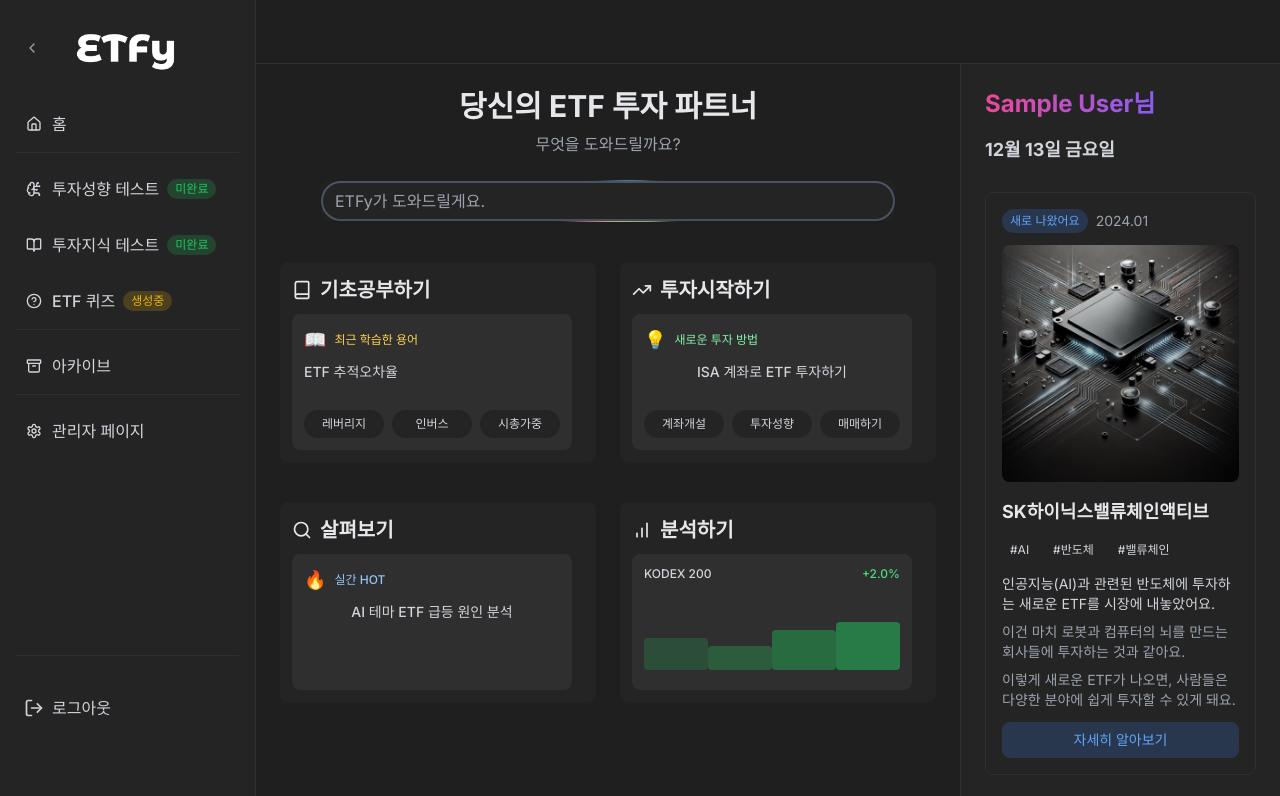
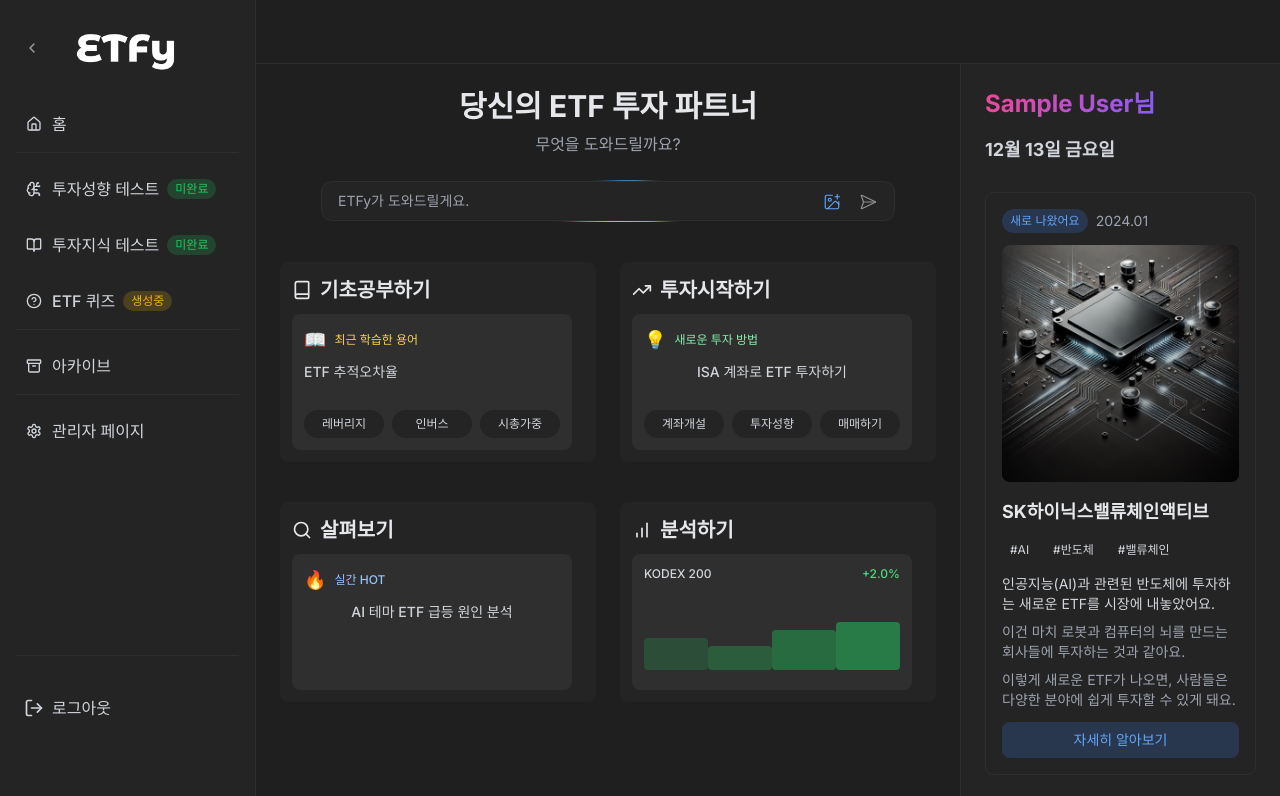
Before and after one commit to leehee16/etfy, a Next.js app: page /main in a window 1280 px wide. Shown: the top 796 px of the page. Built offline with nearby package versions, Linux system fonts and the light colour scheme; sample sign-in values are in the browser's storage.

Commit message:
멀티모달 삽입

```diff
--- a/components/ChatInput.tsx
+++ b/components/ChatInput.tsx
@@ -1,5 +1,5 @@
-import React, { useState, useEffect } from 'react';
-import { Send } from 'lucide-react';
+import React, { useState, useRef, useEffect } from 'react';
+import { ImagePlus, SendHorizontal } from 'lucide-react';
 
 // 컨텍스트별 테두리 스타일 정의
 const contextBorderStyles = {
@@ -52,16 +52,20 @@ interface ChatInputProps {
   placeholder?: string;
   disabled?: boolean;
   context?: string;
+  onNextCards?: (cards: Array<{ title: string; content: string }>) => void;
 }
 
 const ChatInput: React.FC<ChatInputProps> = ({
   onSendMessage,
   placeholder = '메시지를 입력하세요...',
   disabled = false,
-  context = '기초공부하기'
+  context = '기초공부하기',
+  onNextCards
 }) => {
   const [message, setMessage] = useState('');
   const [isContextChanging, setIsContextChanging] = useState(false);
+  const [isProcessingImage, setIsProcessingImage] = useState(false);
+  const fileInputRef = useRef<HTMLInputElement>(null);
   const contextStyle = context ? contextBorderStyles[context as keyof typeof contextBorderStyles] : null;
 
   // 컨텍스트 변경 감지 및 애니메이션 처리
@@ -81,6 +85,50 @@ const ChatInput: React.FC<ChatInputProps> = ({
     }
   };
 
+  const handleImageUpload = async (e: React.ChangeEvent<HTMLInputElement>) => {
+    const file = e.target.files?.[0];
+    if (!file) return;
+
+    setIsProcessingImage(true);
+
+    try {
+      const formData = new FormData();
+      formData.append('image', file);
+
+      // 이미지 분석 요청
+      const response = await fetch('/api/analyzeImage', {
+        method: 'POST',
+        body: formData,
+      });
+
+      if (!response.ok) {
+        throw new Error('이미지 분석에 실패했습니다.');
+      }
+
+      const data = await response.json();
+
+      // nextCards가 있으면 상위 컴포넌트에 전달
+      if (data.nextCards && onNextCards) {
+        onNextCards(data.nextCards);
+      }
+
+      // 첫 번째 질문으로 채팅 프로세스 시작
+      if (data.nextCards?.[0]?.content) {
+        const firstQuestion = data.nextCards[0].content;
+        onSendMessage(firstQuestion);
+      }
+
+    } catch (error) {
+      console.error('이미지 처리 중 오류:', error);
+      alert('이미지 처리 중 오류가 발생했습니다.');
+    } finally {
+      setIsProcessingImage(false);
+      if (fileInputRef.current) {
+        fileInputRef.current.value = '';
+      }
+    }
+  };
+
   return (
     <>
       <style>{styles}</style>
@@ -88,12 +136,13 @@ const ChatInput: React.FC<ChatInputProps> = ({
         <div
           className={`
             flex items-center
-            bg-[#242424] rounded-3xl
-            border-2 ${contextStyle?.border || 'border-gray-600'}
+            bg-[#242424] rounded-xl
+            border border-[#2f2f2f]
             context-input-transition
             ${isContextChanging ? 'context-input-animation' : ''}
-            focus-within:ring-2 focus-within:ring-opacity-50
+            focus-within:ring-1 focus-within:ring-opacity-50
             ${contextStyle?.ring || 'focus-within:ring-gray-600'}
+            relative h-[40px] overflow-hidden
           `}
           style={{
             '--context-shadow': contextStyle?.shadow || 'rgba(75, 85, 99, 0.4)'
@@ -103,9 +152,9 @@ const ChatInput: React.FC<ChatInputProps> = ({
             type="text"
             value={message}
             onChange={(e) => setMessage(e.target.value)}
-            placeholder={placeholder}
-            disabled={disabled}
-            className="w-full bg-transparent border-none outline-none text-gray-200 placeholder-gray-400 py-2 px-3 h-9"
+            placeholder={isProcessingImage ? '이미지 분석 중...' : placeholder}
+            disabled={disabled || isProcessingImage}
+            className="w-full bg-transparent border-none outline-none text-gray-200 placeholder-gray-400 py-2 pl-4 pr-24 text-sm"
             onKeyDown={(e) => {
               if (e.key === 'Enter' && !e.shiftKey) {
                 e.preventDefault();
@@ -116,7 +165,34 @@ const ChatInput: React.FC<ChatInputProps> = ({
               }
             }}
           />
+          <div className="absolute right-3 flex items-center gap-2 -mt-[15px]">
+            <button
+              type="button"
+              onClick={() => fileInputRef.current?.click()}
+              disabled={disabled || isProcessingImage}
+              className="!w-7 !h-7 !p-0 flex items-center justify-center rounded-lg !bg-transparent disabled:opacity-50 !border-0"
+              title="이미지 업로드"
+              style={{ color: 'white !important', border: 'none !important' }}
+            >
+              <ImagePlus className="w-[18px] h-[18px]" strokeWidth={1.5} />
+            </button>
+            <button
+              type="submit"
+              disabled={!message.trim() || disabled || isProcessingImage}
+              className="!w-7 !h-7 !p-0 flex items-center justify-center rounded-lg !bg-transparent disabled:opacity-50 !border-0"
+              style={{ color: 'white !important', border: 'none !important' }}
+            >
+              <SendHorizontal className="w-[18px] h-[18px]" strokeWidth={1.5} />
+            </button>
+          </div>
         </div>
+        <input
+          ref={fileInputRef}
+          type="file"
+          accept="image/*"
+          onChange={handleImageUpload}
+          className="hidden"
+        />
       </form>
     </>
   );
--- a/components/MainContent.tsx
+++ b/components/MainContent.tsx
@@ -408,6 +408,24 @@ const MainContent: React.FC<MainContentProps> = ({ isSidebarOpen, activeSession,
     setSelectedTexts(prev => [...prev, newTask]);
   };
 
+  const handleNextCards = (cards: Array<{ title: string; content: string }>) => {
+    // 이미지 분석 결과를 assistant 메시지로 추가
+    const imageAnalysisMessage: ChatMessage = {
+      role: 'assistant',
+      content: '이미지를 분석했습니다. 다음과 같은 질문들을 생성했습니다:',
+      nextCards: cards,
+      context: activeSession
+    };
+
+    setMessages(prev => [...prev, imageAnalysisMessage]);
+
+    // 세션별 메시지 저장
+    setSessionMessages(prev => ({
+      ...prev,
+      [activeSession]: [...(prev[activeSession] || []), imageAnalysisMessage]
+    }));
+  };
+
   const renderContent = () => {
     return (
       <div className="h-full overflow-hidden">
@@ -564,6 +582,7 @@ const MainContent: React.FC<MainContentProps> = ({ isSidebarOpen, activeSession,
                               placeholder="ETFy가 도와드릴게요."
                               disabled={isLoading}
                               context={activeSession}
+                              onNextCards={handleNextCards}
                             />
                           </div>
                         </div>
@@ -688,6 +707,7 @@ const MainContent: React.FC<MainContentProps> = ({ isSidebarOpen, activeSession,
                           placeholder="메시지를 입력하세요..."
                           disabled={isLoading}
                           context={activeSession}
+                          onNextCards={handleNextCards}
                         />
                       </div>
                     </div>
```
Also changed, not shown: pages/api/analyzeImage.ts (added, +116 -0 lines).
